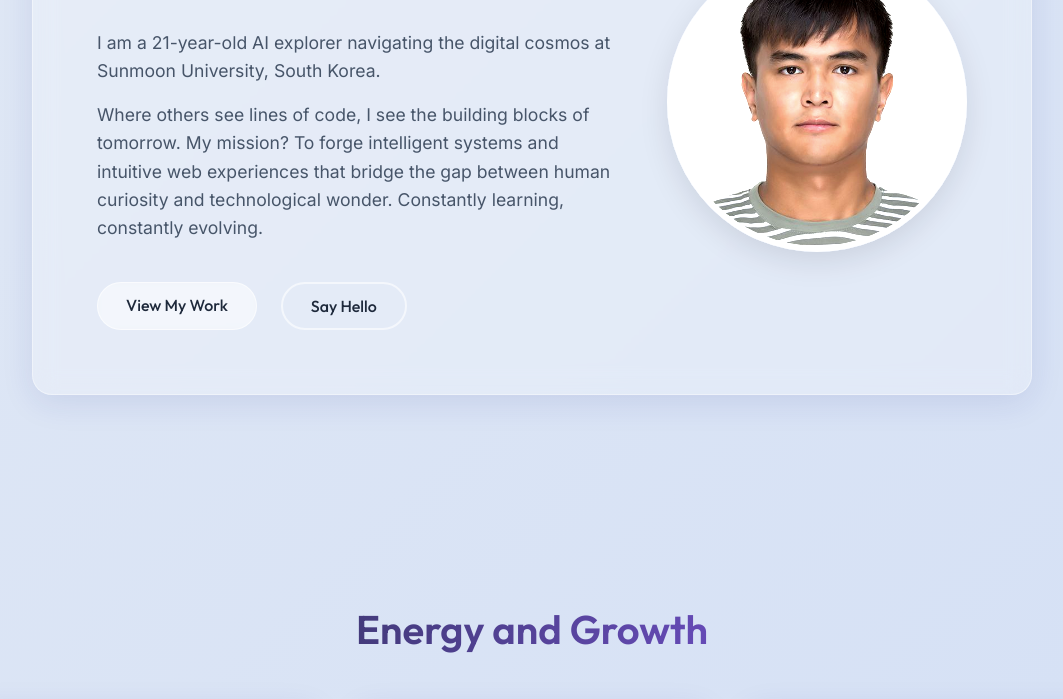
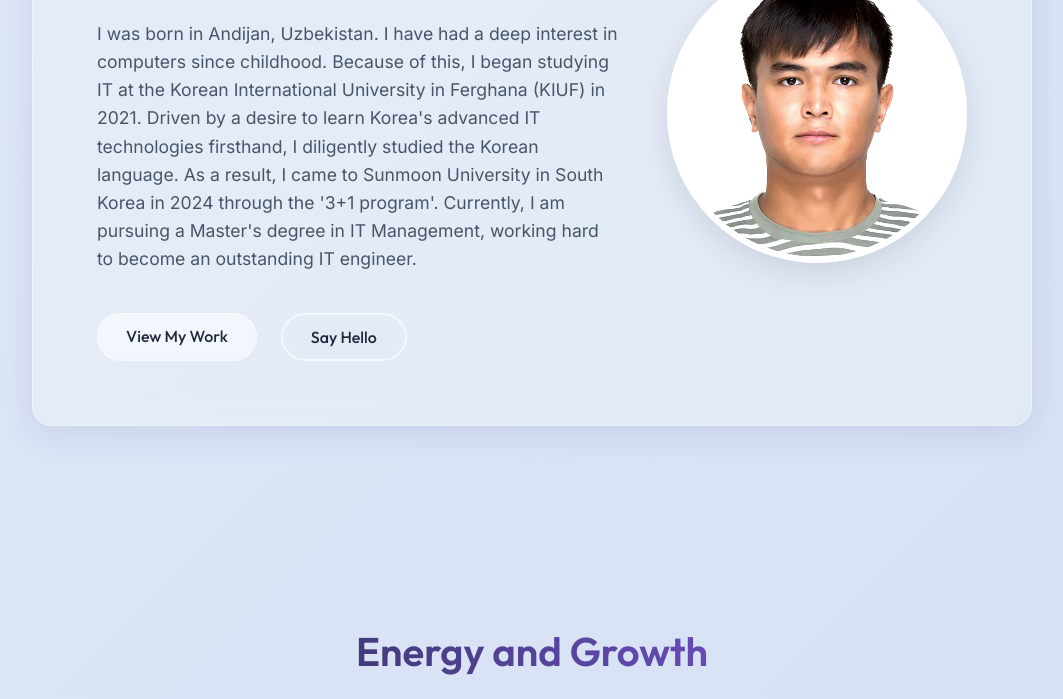
Before and after one commit to mirzo-ulugbek/portfolio_101, a plain HTML site: page index.html in a window 1280 px wide. Shown: the part 296-995 px from the top of the page, without its empty margins (108-1171 px from the left). Drawn offline with Linux system fonts and the light colour scheme.

Commit message:
Update index.html

```diff
--- a/index.html
+++ b/index.html
@@ -53,19 +53,15 @@
 
                             <div class="hero-bio">
                                 <p class="lang-text"
-                                    data-en="I am a 21-year-old AI explorer navigating the digital cosmos at Sunmoon University, South Korea."
-                                    data-ko="저는 한국 선문대학교에서 디지털 우주를 탐험하는 21세의 AI 탐험가입니다.">
-                                    I am a 21-year-old AI explorer navigating the digital cosmos at Sunmoon University,
-                                    South
-                                    Korea.
-                                </p>
-                                <p class="lang-text mt-3"
-                                    data-en="Where others see lines of code, I see the building blocks of tomorrow. My mission? To forge intelligent systems and intuitive web experiences that bridge the gap between human curiosity and technological wonder. Constantly learning, constantly evolving."
-                                    data-ko="코드가 있는 곳에서 저는 미래의 토대를 봅니다. 인간의 호기심과 기술의 경이로움을 연결하는 지능형 시스템과 직관적인 웹 경험을 창조하는 것이 제 목표입니다. 끊임없이 배우고 진화합니다.">
-                                    Where others see lines of code, I see the building blocks of tomorrow. My mission?
-                                    To forge
-                                    intelligent systems and intuitive web experiences that bridge the gap between human
-                                    curiosity and technological wonder. Constantly learning, constantly evolving.
+                                    data-en="I was born in Andijan, Uzbekistan. I have had a deep interest in computers since childhood. Because of this, I began studying IT at the Korean International University in Ferghana (KIUF) in 2021. Driven by a desire to learn Korea's advanced IT technologies firsthand, I diligently studied the Korean language. As a result, I came to Sunmoon University in South Korea in 2024 through the '3+1 program'. Currently, I am pursuing a Master's degree in IT Management, working hard to become an outstanding IT engineer."
+                                    data-ko="저는 우즈베키스탄 안디잔에서 태어났습니다. 어릴 적부터 컴퓨터에 깊은 관심을 가지고 있었습니다. 이 때문에 2021년 페르가나에 있는 한국국제대학교(KIUF)에서 IT 공부를 시작했습니다. 한국의 선진 IT 기술을 직접 배우고 싶은 마음에 한국어를 열심히 공부했습니다. 그 결과, 2024년 '3+1 프로그램'을 통해 한국의 선문대학교에 오게 되었습니다. 현재 저는 IT 경영학 석사 과정을 밟고 있으며, 뛰어난 IT 엔지니어가 되기 위해 열심히 노력하고 있습니다.">
+                                    I was born in Andijan, Uzbekistan. I have had a deep interest in computers since
+                                    childhood. Because of this, I began studying IT at the Korean International
+                                    University in Ferghana (KIUF) in 2021. Driven by a desire to learn Korea's advanced
+                                    IT technologies firsthand, I diligently studied the Korean language. As a result, I
+                                    came to Sunmoon University in South Korea in 2024 through the '3+1 program'.
+                                    Currently, I am pursuing a Master's degree in IT Management, working hard to become
+                                    an outstanding IT engineer.
                                 </p>
                             </div>
 
```
